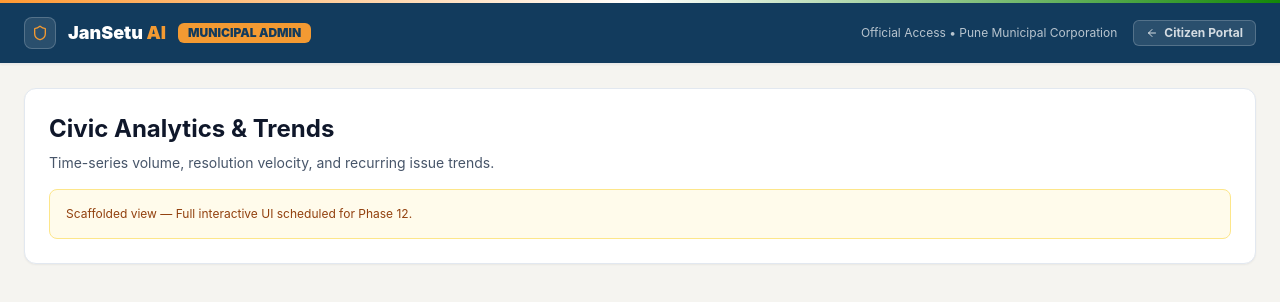
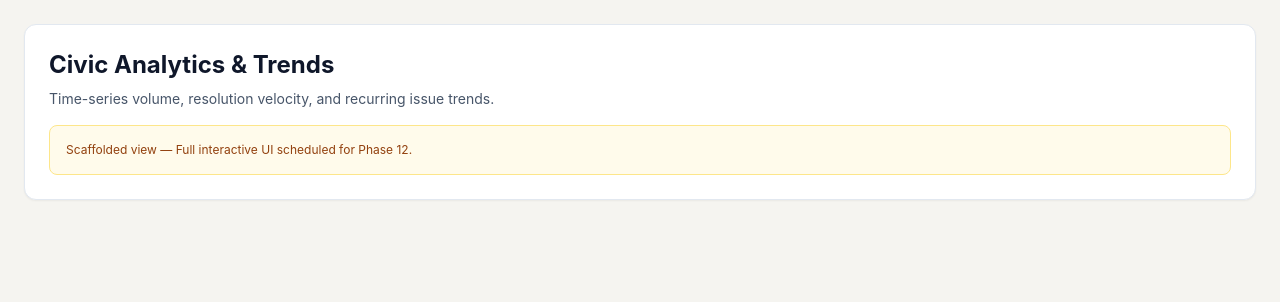
Before and after one commit to Shravanii89/JanSetu-AI, a Next.js app in the folder frontend/: page /admin/analytics in a window 1280 px wide. Shown: the top 302 px of the page. Built offline with nearby package versions, Linux system fonts and the light colour scheme.

Commit message:
fix departmental navbar

```diff
--- a/frontend/app/admin/layout.tsx
+++ b/frontend/app/admin/layout.tsx
@@ -1,37 +1,9 @@
 // JanSetu AI - Municipal Admin Layout
 import React from "react";
-import Link from "next/link";
-import { Shield, ArrowLeft } from "lucide-react";
 
 export default function Layout({ children }: { children: React.ReactNode }) {
   return (
     <div className="min-h-screen bg-[#F5F4F0] flex flex-col">
-      <div className="tricolor-stripe" />
-      <header className="border-b border-[#E9E9E9] bg-[#123B5D] text-white px-6 py-3.5 shadow-sm flex items-center justify-between">
-        <div className="flex items-center gap-3">
-          <div className="flex h-8 w-8 items-center justify-center rounded-lg bg-white/10 text-white border border-white/20">
-            <Shield className="h-4 w-4 text-[#F39A32]" />
-          </div>
-          <span className="font-black text-white text-lg">
-            JanSetu <span className="text-[#F39A32]">AI</span>
-          </span>
-          <span className="rounded-md bg-[#F39A32] px-2.5 py-0.5 text-xs font-black text-[#123B5D]">
-            MUNICIPAL ADMIN
-          </span>
-        </div>
-        <div className="flex items-center gap-4">
-          <span className="text-xs text-white/70 hidden sm:inline">
-            Official Access • Pune Municipal Corporation
-          </span>
-          <Link
-            href="/"
-            className="inline-flex items-center gap-1.5 text-xs font-bold text-white/80 hover:text-white bg-white/10 px-3 py-1 rounded-md border border-white/20 transition"
-          >
-            <ArrowLeft className="h-3 w-3" />
-            <span>Citizen Portal</span>
-          </Link>
-        </div>
-      </header>
       <div className="flex-1">
         {children}
       </div>
--- a/frontend/app/collector/layout.tsx
+++ b/frontend/app/collector/layout.tsx
@@ -1,37 +1,9 @@
 // JanSetu AI - Collector Executive Briefing Layout
 import React from "react";
-import Link from "next/link";
-import { Shield, ArrowLeft } from "lucide-react";
 
 export default function Layout({ children }: { children: React.ReactNode }) {
   return (
     <div className="min-h-screen bg-[#F5F4F0] flex flex-col">
-      <div className="tricolor-stripe" />
-      <header className="border-b border-[#E9E9E9] bg-[#123B5D] text-white px-6 py-3.5 shadow-sm flex items-center justify-between">
-        <div className="flex items-center gap-3">
-          <div className="flex h-8 w-8 items-center justify-center rounded-lg bg-white/10 text-white border border-white/20">
-            <Shield className="h-4 w-4 text-[#F39A32]" />
-          </div>
-          <span className="font-black text-white text-lg">
-            JanSetu <span className="text-[#F39A32]">AI</span>
-          </span>
-          <span className="rounded-md bg-amber-500 px-2.5 py-0.5 text-xs font-black text-[#123B5D]">
-            DISTRICT COLLECTOR
-          </span>
-        </div>
-        <div className="flex items-center gap-4">
-          <span className="text-xs text-white/70 hidden sm:inline">
-            Executive Oversight • Pune District Administration
-          </span>
-          <Link
-            href="/"
-            className="inline-flex items-center gap-1.5 text-xs font-bold text-white/80 hover:text-white bg-white/10 px-3 py-1 rounded-md border border-white/20 transition"
-          >
-            <ArrowLeft className="h-3 w-3" />
-            <span>Citizen Portal</span>
-          </Link>
-        </div>
-      </header>
       <div className="flex-1">
         {children}
       </div>
--- a/frontend/app/department/layout.tsx
+++ b/frontend/app/department/layout.tsx
@@ -1,37 +1,9 @@
 // JanSetu AI - Department Officer Layout
 import React from "react";
-import Link from "next/link";
-import { Shield, ArrowLeft } from "lucide-react";
 
 export default function Layout({ children }: { children: React.ReactNode }) {
   return (
     <div className="min-h-screen bg-[#F5F4F0] flex flex-col">
-      <div className="tricolor-stripe" />
-      <header className="border-b border-[#E9E9E9] bg-[#123B5D] text-white px-6 py-3.5 shadow-sm flex items-center justify-between">
-        <div className="flex items-center gap-3">
-          <div className="flex h-8 w-8 items-center justify-center rounded-lg bg-white/10 text-white border border-white/20">
-            <Shield className="h-4 w-4 text-[#F39A32]" />
-          </div>
-          <span className="font-black text-white text-lg">
-            JanSetu <span className="text-[#F39A32]">AI</span>
-          </span>
-          <span className="rounded-md bg-[#1F5E91] border border-white/20 px-2.5 py-0.5 text-xs font-bold text-white">
-            DEPARTMENT OFFICER
-          </span>
-        </div>
-        <div className="flex items-center gap-4">
-          <span className="text-xs text-white/70 hidden sm:inline">
-            Official Access • Pune Municipal Corporation
-          </span>
-          <Link
-            href="/"
-            className="inline-flex items-center gap-1.5 text-xs font-bold text-white/80 hover:text-white bg-white/10 px-3 py-1 rounded-md border border-white/20 transition"
-          >
-            <ArrowLeft className="h-3 w-3" />
-            <span>Citizen Portal</span>
-          </Link>
-        </div>
-      </header>
       <div className="flex-1">
         {children}
       </div>
--- a/frontend/components/navigation/OfficialNavbar.tsx
+++ b/frontend/components/navigation/OfficialNavbar.tsx
@@ -28,31 +28,32 @@ export const OfficialNavbar: React.FC<{ title?: string }> = ({ title = "Municipa
   const getRoleBadge = (role: string) => {
     switch (role) {
       case "MUNICIPAL_ADMIN":
-        return <span className="rounded-md bg-indigo-600 px-2 py-0.5 text-xs font-semibold text-white">Municipal Admin</span>;
+        return <span className="rounded-md bg-[#F39A32] px-2.5 py-0.5 text-xs font-black text-[#123B5D]">Municipal Admin</span>;
       case "COLLECTOR":
-        return <span className="rounded-md bg-purple-600 px-2 py-0.5 text-xs font-semibold text-white">District Collector</span>;
+        return <span className="rounded-md bg-amber-500 px-2.5 py-0.5 text-xs font-black text-[#123B5D]">District Collector</span>;
       case "DEPARTMENT_OFFICER":
-        return <span className="rounded-md bg-emerald-600 px-2 py-0.5 text-xs font-semibold text-white">Department Officer</span>;
+        return <span className="rounded-md bg-[#1F5E91] border border-white/20 px-2.5 py-0.5 text-xs font-bold text-white">Department Officer</span>;
       default:
-        return <span className="rounded-md bg-slate-600 px-2 py-0.5 text-xs font-semibold text-white">{role}</span>;
+        return <span className="rounded-md bg-white/10 border border-white/20 px-2.5 py-0.5 text-xs font-semibold text-white">{role}</span>;
     }
   };
 
   return (
-    <header className="sticky top-0 z-40 w-full border-b border-slate-800 bg-slate-900 text-white shadow-md">
+    <header className="sticky top-0 z-40 w-full border-b border-[#E9E9E9] bg-[#123B5D] text-white shadow-sm">
+      <div className="tricolor-stripe" />
       <div className="flex h-16 items-center justify-between px-4 sm:px-6 lg:px-8">
         {/* Brand & Portal Title */}
         <div className="flex items-center gap-3">
           <Link href="/" className="flex items-center gap-2">
-            <div className="flex h-9 w-9 items-center justify-center rounded-lg bg-indigo-500 text-white">
-              <Shield className="h-5 w-5" />
+            <div className="flex h-8 w-8 items-center justify-center rounded-lg bg-white/10 text-white border border-white/20">
+              <Shield className="h-4 w-4 text-[#F39A32]" />
             </div>
-            <span className="text-lg font-bold tracking-tight text-white hidden sm:inline">
-              JanSetu<span className="text-indigo-400">.AI</span>
+            <span className="text-lg font-black tracking-tight text-white hidden sm:inline">
+              JanSetu<span className="text-[#F39A32]">.AI</span>
             </span>
           </Link>
-          <span className="text-slate-500 hidden sm:inline">|</span>
-          <span className="text-sm font-medium text-slate-300 truncate">{title}</span>
+          <span className="text-white/40 hidden sm:inline">|</span>
+          <span className="text-sm font-medium text-white/90 truncate">{title}</span>
         </div>
 
         {/* User Info & Actions */}
@@ -60,8 +61,8 @@ export const OfficialNavbar: React.FC<{ title?: string }> = ({ title = "Municipa
           {user && (
             <div className="flex items-center gap-3">
               <div className="hidden md:flex flex-col text-right">
-                <span className="text-xs font-semibold text-slate-200">{user.full_name}</span>
-                <span className="text-[11px] text-slate-400">
+                <span className="text-xs font-semibold text-white">{user.full_name}</span>
+                <span className="text-[11px] text-white/70">
                   {user.department_id ? user.department_id.replace("_", " ") : user.email}
                 </span>
               </div>
@@ -72,7 +73,7 @@ export const OfficialNavbar: React.FC<{ title?: string }> = ({ title = "Municipa
           {/* Quick Exit to Public */}
           <Link
             href="/"
-            className="text-xs text-slate-400 hover:text-white px-2 py-1 rounded hover:bg-slate-800 transition hidden md:block"
+            className="text-xs font-bold text-white/80 hover:text-white bg-white/10 px-3 py-1.5 rounded-md border border-white/20 transition hidden md:block"
           >
             Public Site
           </Link>
@@ -80,7 +81,7 @@ export const OfficialNavbar: React.FC<{ title?: string }> = ({ title = "Municipa
           {/* Logout button */}
           <button
             onClick={handleLogout}
-            className="flex items-center gap-1.5 rounded-lg bg-slate-800 px-3 py-1.5 text-xs font-medium text-slate-200 hover:bg-rose-950 hover:text-rose-300 border border-slate-700 transition"
+            className="flex items-center gap-1.5 rounded-md bg-white/10 px-3 py-1.5 text-xs font-bold text-white/90 hover:bg-white/20 hover:text-white border border-white/20 transition"
             title="Sign out"
           >
             <LogOut className="h-3.5 w-3.5" />
```
